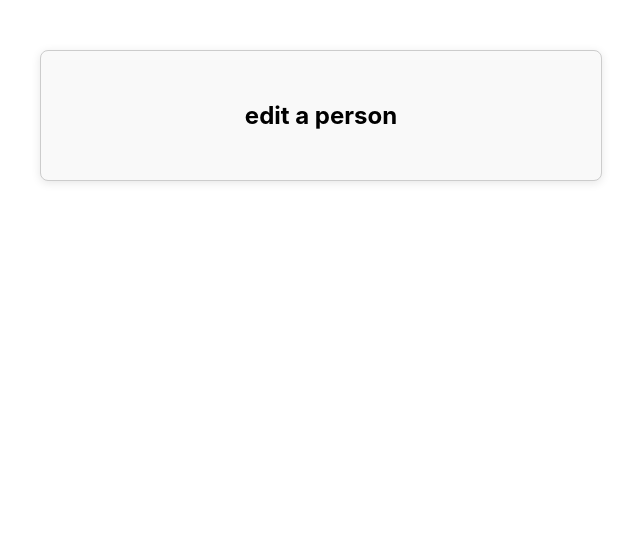
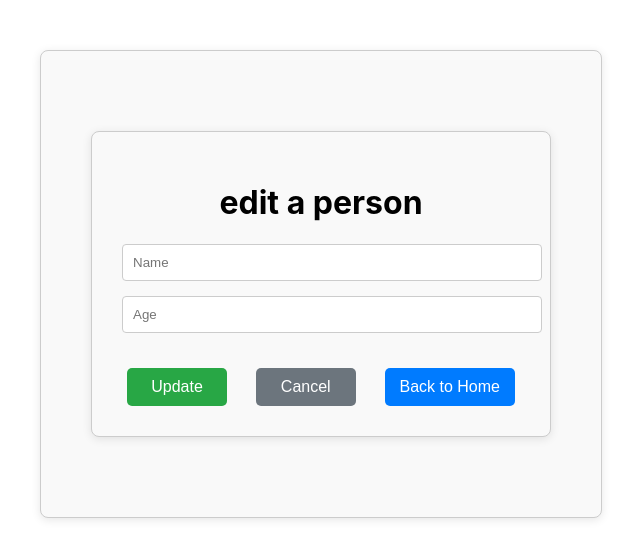
Before and after one commit to suman492/reactProjects, a React (Create React App) app in the folder react-router-lab/: page /edit/1 in a window 1280 px wide. Shown: the top 558 px of the page, without its empty margins (319-959 px from the left). Built offline with nearby package versions, Linux system fonts and the light colour scheme; no server answers.

Commit message:
personEdit.js added

```diff
--- a/react-router-lab/db.json
+++ b/react-router-lab/db.json
@@ -14,6 +14,11 @@
       "id": "dc78",
       "name": "sdcs",
       "age": "232"
+    },
+    {
+      "id": "1cb1",
+      "name": "hgg",
+      "age": "12"
     }
   ]
 }
--- a/react-router-lab/src/components/PersonDetail.js
+++ b/react-router-lab/src/components/PersonDetail.js
@@ -1,5 +1,5 @@
-import React from 'react';
-import {useParams, Link, useNavigate } from 'react-router-dom';
+import React, { useState } from 'react';
+import {useParams, Link, useNavigate, useActionData } from 'react-router-dom';
 import axios from 'axios';
 import Notification from './Notification';
 
@@ -11,7 +11,9 @@ const API_URL= process.env.REACT_APP_API_URL
 const PersonDetail = () => {
 
     const { id } = useParams();
-
+    const navigate = useNavigate();
+    const [ person, setPerson ] = useState(null);
+    const [ showNotification, setShowNotification ] = useState(null);
 
     return (
         <div>
--- a/react-router-lab/src/components/PersonEdit.js
+++ b/react-router-lab/src/components/PersonEdit.js
@@ -1,14 +1,81 @@
-import React from 'react';
+import React, { useEffect, useState } from 'react';
+import { useParams, useNavigate } from 'react-router-dom';
+import axios from 'axios';
+
 import '../styles/PersonEdit.css'
 
+const API_URL= process.env.REACT_APP_API_URL
+
+
 const PersonEdit = () => {
+    const { id } = useParams();
+    const navigate = useNavigate();
+    const [person, setPerson ] = useState({name: '',age: '' });
 
-    // const API_URL= process.env.REACT_APP_API_URL
+    useEffect(() => {
+        const fetchPerson = async() => {
+            try{
+                const response = await axios.get(`${API_URL}/${id}`);
+                setPerson(response.data);
+            }catch(error){
+                console.rrror('Error fetching person:',error);
+            }
+        };
+        fetchPerson();
+    },[id]);
+    const handleChange = (e) => {
+        const { name, value } = e.target;
+        setPerson({...person, [name]: value });
+    };
+
+    const handleUpdate = async (e) => {
+        e.preventDefault();
+        try{
+            await axios.put(`${API_URL}/${id}`,person);
+            navigate(`/person/${id}`);
+        }catch(error){
+            console.error('Error updating person:',error);
+        }
+    };
+
+    const handleCancel =(e) => {
+        navigate(`/person/${id}`);
+    };
+
+    const handleHome = (e) => {
+        navigate('/');
+    };
+
     return (
-        <div>
-            <h2>edit a person</h2>
+        <div className='box-container'>
+            <h1>edit a person</h1>
+            <form onSubmit={handleUpdate} className='form-container'>
+                <input
+                  type='text'
+                  name='name'
+                  placeholder='Name'
+                  value={person.name}
+                  onChange={handleChange}
+                  required
+                  className='input-field'
+                />
+                <input
+                  type='number'
+                  name='age'
+                  placeholder='Age'
+                  value={person.age}
+                  onChange={handleChange}
+                  required
+                  className='input-field'
+                />
+                <div className='person-actions'>
+                    <button type='submit' className='btn btn-update'>Update</button>
+                    <button type='button' className='btn btn-cancel' onClick={handleCancel}>Cancel</button>
+                    <button type='button' className='btn btn-back' onClick={handleHome}>Back to Home</button>
+                </div>
+            </form>
         </div>
-    )
-}
+    );
+};
 
-export default PersonEdit
+export default PersonEdit;
--- a/react-router-lab/src/components/PersonList.js
+++ b/react-router-lab/src/components/PersonList.js
@@ -13,7 +13,7 @@ const PersonList = () => {
     const [people,setPeople] = useState([]);
     const [notification,setNotification] = useState('');
 
-    useEffect = (() => {
+    useEffect(() => {
         const fetchPeople = async () => {
             try{
                 const response = await axios.get(API_URL);
```
Lines whose indentation alone changed are shown as unchanged.
